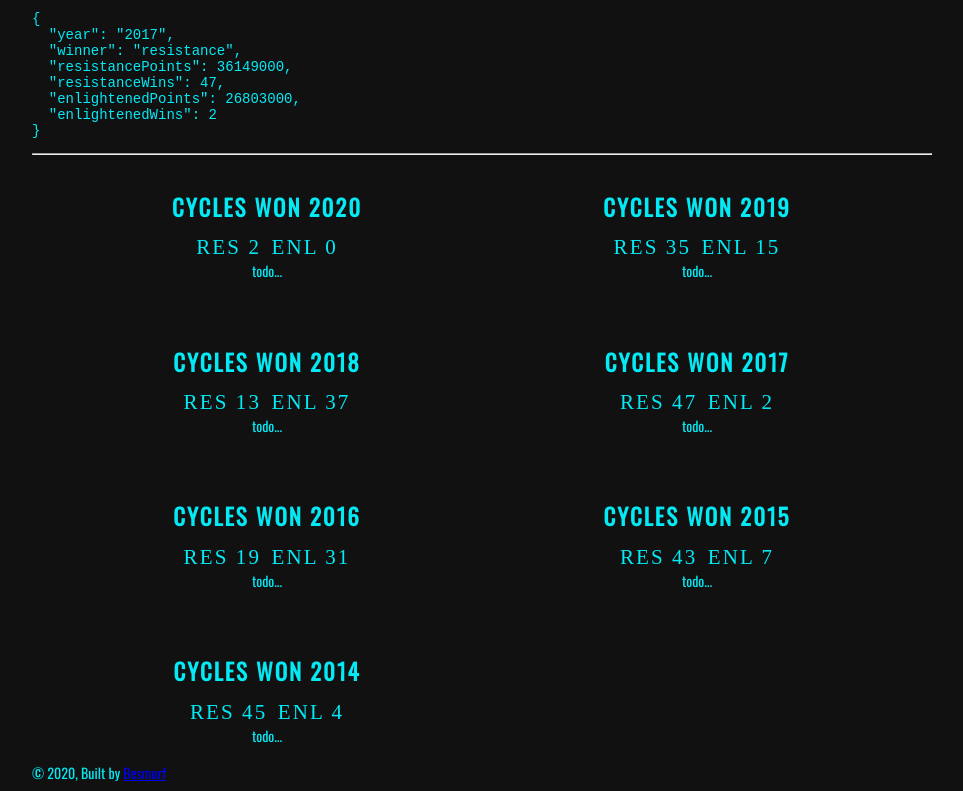
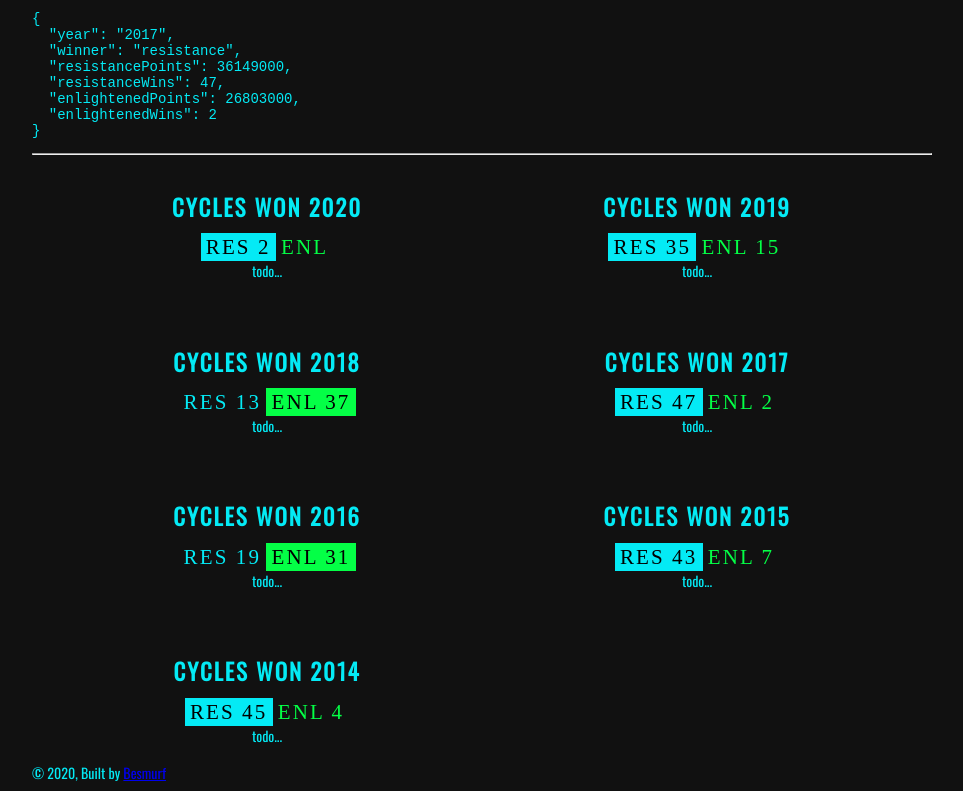
Before and after one commit to garytube/ingress-cycle-stats, a Gatsby site: page / in a window 1280 px wide. Shown: the part 889-1680 px from the top of the page, without its empty margins (158-1121 px from the left). Built offline with nearby package versions, Linux system fonts and the light colour scheme; Gatsby itself is replaced by a stand-in of ours; a web font is replaced by a local one.

Commit message:
move styles to lib

```diff
--- a/src/components/YearScore.js
+++ b/src/components/YearScore.js
@@ -1,19 +1,7 @@
 import React, { useEffect } from "react"
 import useScoresByYear from "../hooks/useScoresbyYear"
-import { ActiveScoreBox, Title, ScoreNumber } from "./Styled"
-import styled from "styled-components"
+import { ActiveScoreBox, Title, ScoreRes, ScoreEnl, Chart, ChartGrid } from "./Styled"
 
-const ChartGrid = styled.div`
-  display: grid;
-  grid-template-columns: 400px 400px;
-  grid-auto-flow: row;
-  justify-content: center;
-  justify-items: center;
-  grid-gap: 20px 30px;
-`
-const Chart = styled.div`
-  display: block;
-`
 
 const YearScore = ({ data }) => {
   const { points, getYear } = useScoresByYear(data.allMarkdownRemark.group)
@@ -36,11 +24,17 @@ const YearScore = ({ data }) => {
       <pre>{JSON.stringify(getYear(year), null, 2)}</pre>
       <hr />
       <ChartGrid>
-        {points && points.map(stat => (
-          <ActiveScoreBox key={stat.year}>
-            <Title>CYCLES WON {stat.year}</Title>
-            <ScoreNumber res>RES {stat.resistanceWins}</ScoreNumber>
-            <ScoreNumber enl>ENL {stat.enlightenedWins}</ScoreNumber>
+        {points && points.map(({ year, winner, resistanceWins, enlightenedWins }) => (
+          <ActiveScoreBox key={year}>
+            <Title>CYCLES WON {year}</Title>
+            <ScoreRes
+              winner={resistanceWins > enlightenedWins}>
+              RES {resistanceWins || ''}
+            </ScoreRes>
+            <ScoreEnl
+              winner={resistanceWins < enlightenedWins}>
+              ENL {enlightenedWins || ''}
+            </ScoreEnl>
             <Chart>
               todo...
             </Chart>
```
